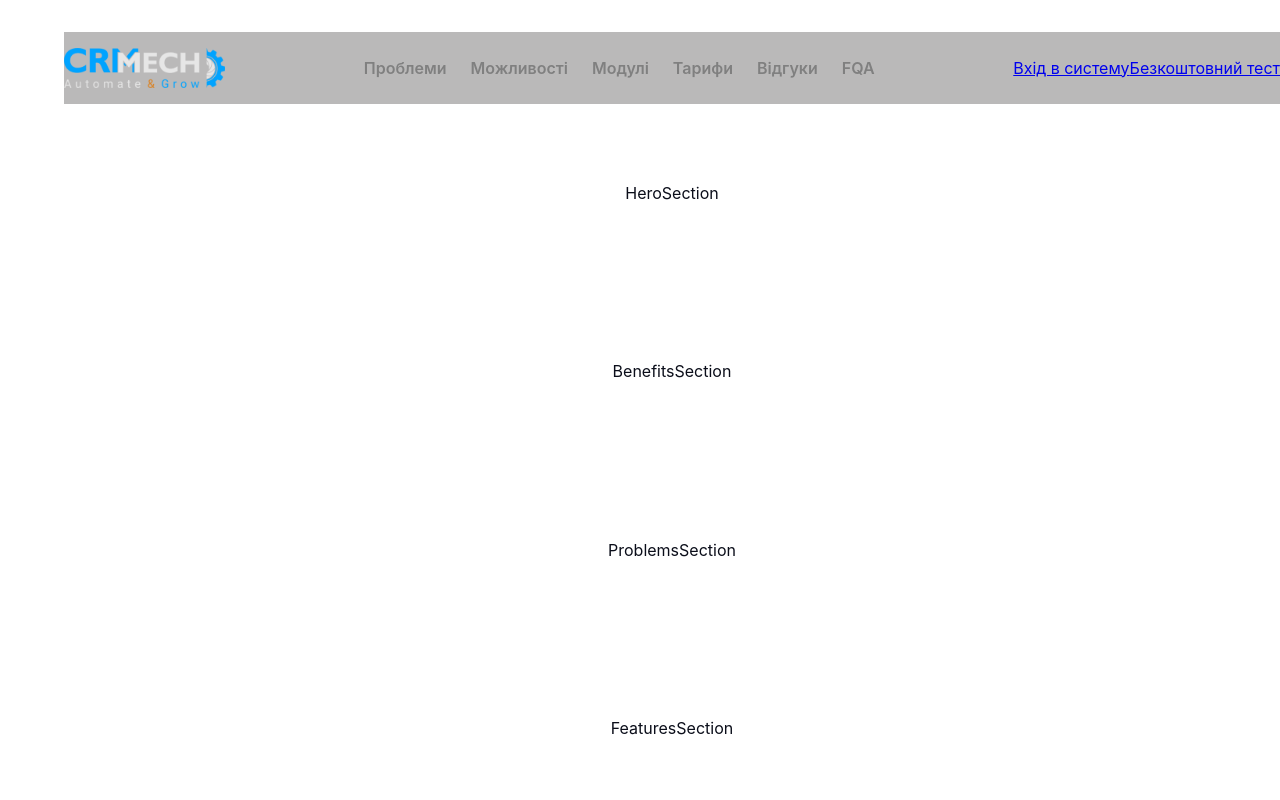
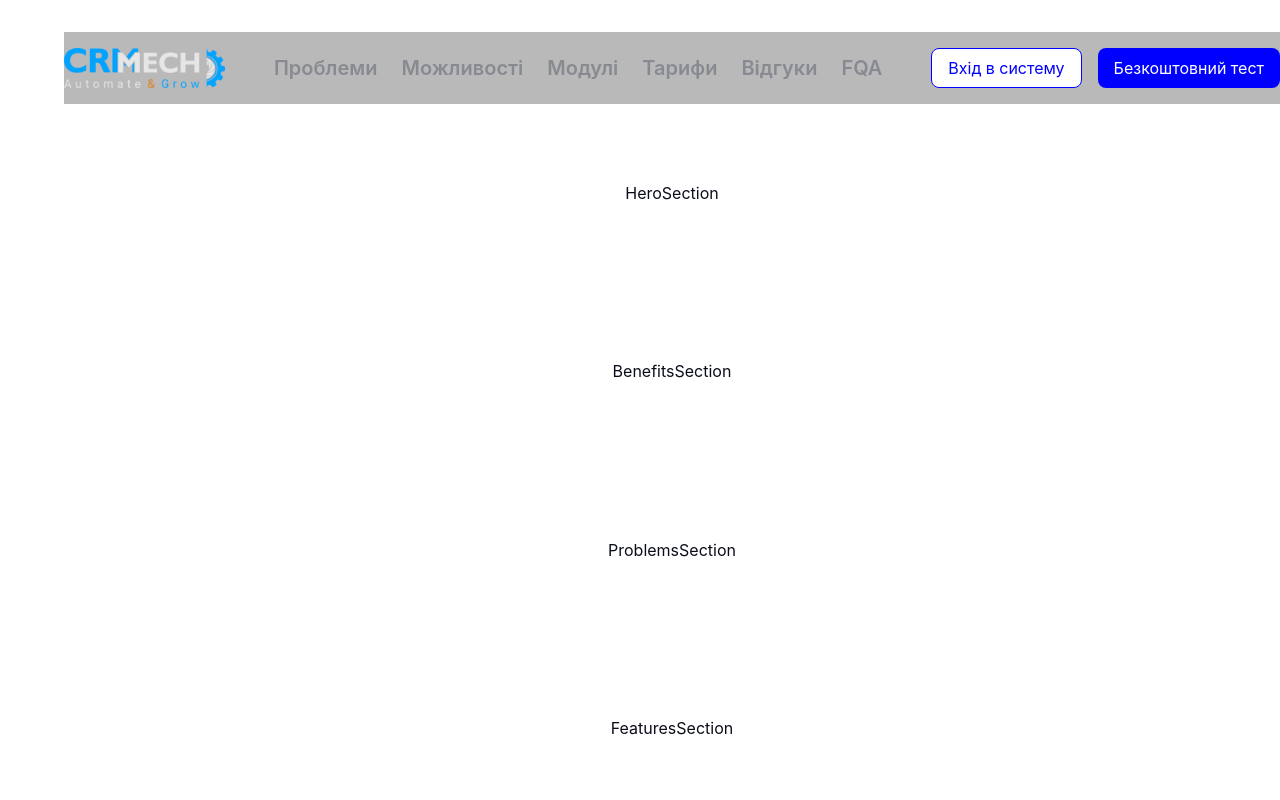
Before and after one commit to ExpanseCode/CRMMech, a React (Vite) app: page / in a window 1280 px wide. Shown: the top 800 px of the page. Built offline with nearby package versions, Linux system fonts and the light colour scheme.

Commit message:
buttons and popup section

```diff
--- a/src/components/Landing/Header/Header.jsx
+++ b/src/components/Landing/Header/Header.jsx
@@ -1,7 +1,11 @@
+import { useState } from 'react';
 import logo from '../../../assets/logo.png';
 import css from './Header.module.css';
+import Popup from './Popup/Popup';
 
 export default function Header() {
+  const [isActive, setIsActive] = useState(false);
+
   return (
     <nav className={css.wrapper}>
       <img src={logo} alt="logo" className={css.logo} />
@@ -18,9 +22,10 @@ export default function Header() {
           </a>
         </li>
         <li className={css.item}>
-          <a href="modules" className={css.link}>
+          <a className={css.link} onClick={() => setIsActive(true)}>
             Модулі
           </a>
+          {isActive && <Popup />}
         </li>
         <li className={css.item}>
           <a href="prices" className={css.link}>
@@ -38,11 +43,17 @@ export default function Header() {
           </a>
         </li>
       </ul>
-      <div>
-        <a href="https://app.crmmech.com/" target="blank">
+      <div className={css.btnBox}>
+        <a
+          href="https://app.crmmech.com/"
+          target="blank"
+          className={css.enterLink}
+        >
           Вхід в систему
         </a>
-        <a href="free-test">Безкоштовний тест</a>
+        <a href="free-test" className={css.freeTestLink}>
+          Безкоштовний тест
+        </a>
       </div>
     </nav>
   );
--- a/src/components/Landing/Header/Header.module.css
+++ b/src/components/Landing/Header/Header.module.css
@@ -20,6 +20,36 @@
 
 .link {
   text-decoration: none;
-  color: grey;
+  color: rgba(75, 85, 99, 0.46);
   font-weight: 600;
+  font-size: 20px;
 }
+
+.btnBox {
+  display: flex;
+  align-items: center;
+  gap: 16px;
+}
+
+.enterLink,
+.freeTestLink {
+  width: fit-content;
+  height: 40px;
+  border-radius: 8px;
+  padding: 8px 16px;
+  text-decoration: none;
+  display: flex;
+  align-items: center;
+  justify-content: center;
+}
+
+.enterLink {
+  background-color: white;
+  border: 1px solid blue;
+  color: blue;
+}
+
+.freeTestLink {
+  background-color: blue;
+  color: white;
+}
--- /dev/null
+++ b/src/components/Landing/Header/Popup/Popup.jsx
@@ -0,0 +1,61 @@
+import { RxHamburgerMenu } from 'react-icons/rx';
+import { HiOutlineDesktopComputer } from 'react-icons/hi';
+import { CiCalendar } from 'react-icons/ci';
+import { MdOutlineSettings } from 'react-icons/md';
+import { BsBoxSeam } from 'react-icons/bs';
+import { PiQuestion } from 'react-icons/pi';
+import css from './Popup.module.css';
+
+export default function Popup(params) {
+  const pages = [
+    {
+      icon: <HiOutlineDesktopComputer className={css.icon} />,
+      name: 'Моніторинг',
+      text: 'Центр управління реальним часом',
+    },
+    {
+      icon: <CiCalendar className={css.icon} />,
+      name: 'Планувальник',
+      text: 'Календарна сітка та планування',
+    },
+    {
+      icon: <MdOutlineSettings className={css.icon} />,
+      name: 'В роботі',
+      text: 'Панель керівника',
+    },
+    {
+      icon: <BsBoxSeam className={css.icon} />,
+      name: 'Облік',
+      text: 'Аналітика запчастин та продажів',
+    },
+    {
+      icon: <PiQuestion className={css.icon} />,
+      name: 'Технічна підтримка',
+      text: 'Підтримка з системи',
+    },
+  ];
+  return (
+    <div className={css.wrapper}>
+      <div className={css.firstPoint}>
+        <div className={css.iconBox}>
+          <RxHamburgerMenu className={css.icon} />
+        </div>
+        <div className={css.textWrapper}>
+          <p className={css.pageName}>Всі модулі</p>
+          <p className={css.pageText}>Огляд усіх модулів CRMmech</p>
+        </div>
+      </div>
+      <ul className={css.list}>
+        {pages?.map((page, index) => (
+          <li key={index} className={css.listItem}>
+            <div className={css.iconBox}>{page.icon}</div>
+            <div className={css.textWrapper}>
+              <p className={css.pageName}> {page.name}</p>
+              <p className={css.pageText}>{page.text}</p>
+            </div>
+          </li>
+        ))}
+      </ul>
+    </div>
+  );
+}
--- /dev/null
+++ b/src/components/Landing/Header/Popup/Popup.module.css
@@ -0,0 +1,10 @@
+.wrapper {
+  width: 318px;
+  height: 460px;
+  background-color: white;
+  padding: 8px;
+}
+
+.firstPoint {
+  padding: 12px;
+}
```
